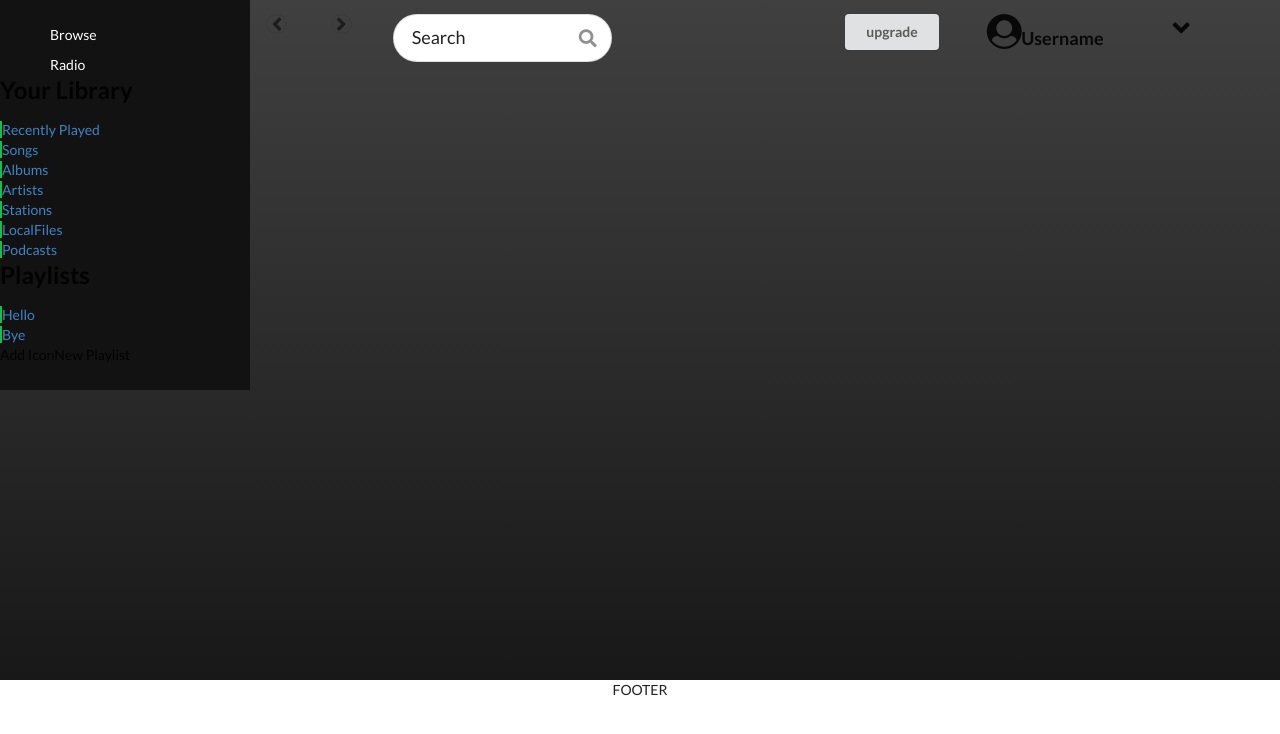
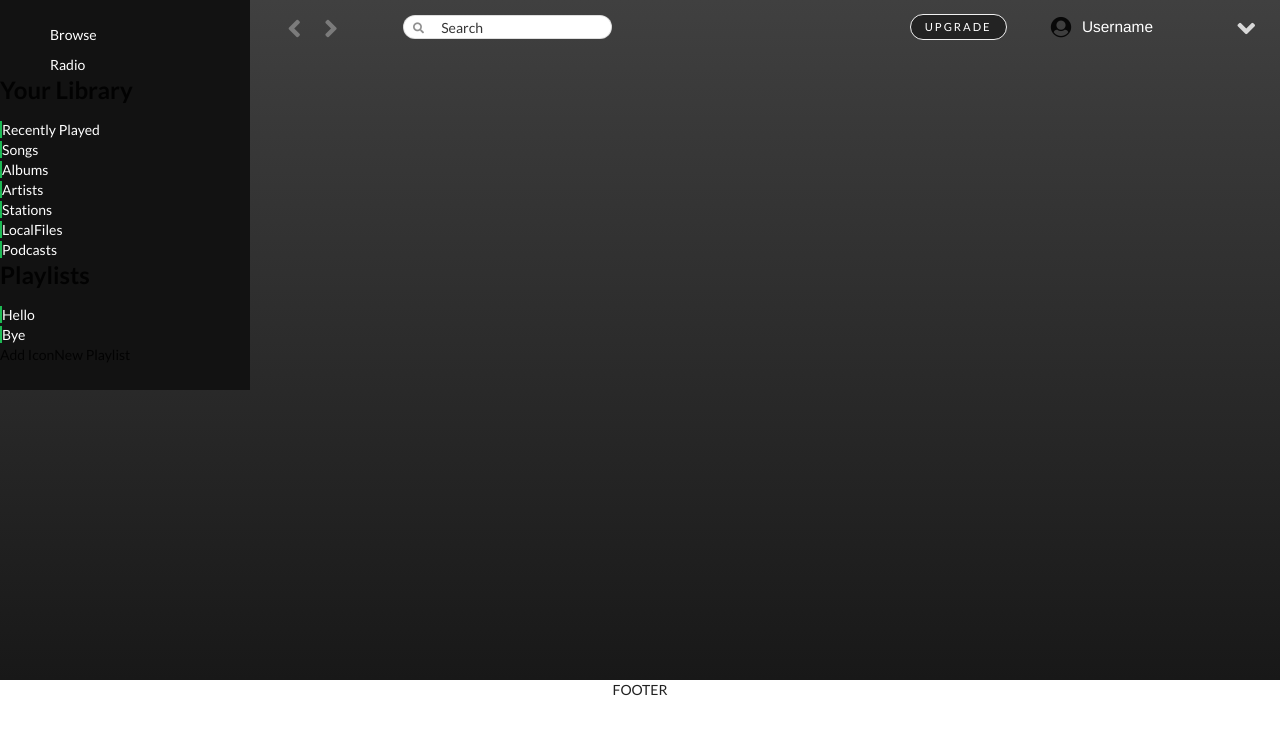
Before and after one commit to JoyBoy-369/spotify-clone, a React (Create React App) app: page /landing in a window 1280 px wide. Shown: the top 734 px of the page. Built offline with nearby package versions, Linux system fonts and the light colour scheme.

Commit message:
css styling for header component

```diff
--- a/src/components/Button/index.js
+++ b/src/components/Button/index.js
@@ -3,7 +3,7 @@ import PropTypes from 'prop-types';
 import "./style.css";
 
 const Button = props =>
-  <button className={`${props.btnStyle} ui button `} onClick={props.clickHandle}>
+  <button className={`${props.btnStyle}`} onClick={props.clickHandle}>
   {props.children}
   </button>;
 
--- a/src/components/Button/style.css
+++ b/src/components/Button/style.css
@@ -6,41 +6,42 @@
   border-radius: 200px;
   border: 0;
   text-transform: uppercase;
+  box-shadow:none;
+  transition: all 0.1s;
 }
 
+#root .btn:hover{
+  transform: scale(1.1);
+}
 /*facebook button*/
 #root .btn.btn-social-fb {
   padding: 10px 50px;
-  background-color: #3b5998;
-  transition: transform 0.2s, background-color 0.2s;
+  background-color: rgb(59, 89, 152);
 }
 
-.btn.btn-social-fb:hover,
-.btn.btn-social-fb:active {
-  transform: scale(1.1);
+#root .btn.btn-social-fb:hover,
+#root .btn.btn-social-fb:active {
   background-color: rgb(55, 98, 186);
 }
 
 /*login button*/
 #root .btn.btn-login {
   background-color: rgb(29, 185, 84);
-  transition: transform 0.2s, background-color 0.2s;
 }
 
-.btn.btn-login:hover,
-.btn.btn-login:active {
-  transform: scale(1.1);
+#root .btn.btn-login:hover,
+#root .btn.btn-login:active {
   background-color: rgb(30, 215, 96);
 }
 
-/*navigation*/
-
-.navigation__btn--forward::before{
- content:"\003e";
+/*upgrade button*/
+#root .header__btn--upgrade{
+  border:1px solid rgb(240,240,240);
+  border-radius: 100px;
+  padding: 0.4rem 1rem;
+  font-size: 0.8rem;
+  letter-spacing:2px;
+  font-weight: 100;
+  font-family: 'Lato','Helvetica Neue',Arial,Helvetica,sans-serif;
+  background-color: rgb(35,35,35);
 }
-
-.navigation__btn--back::before {
-  content:"\003c";
-}
-
-/*upgrade button*/
--- a/src/components/NavigationButton/index.js
+++ b/src/components/NavigationButton/index.js
@@ -1,13 +1,14 @@
 import React from 'react';
 import {Link} from 'react-router-dom';
-import Button from 'components/Button';
+
+import './style.css';
 
 class NavigationButton extends React.Component{
 
     render(){
         return(
             <Link to="/login">
-            <button class="circular ui  basic icon button">
+            <button class="ui button navigation__btn">
             <i class={`${this.props.icon}`}></i>
             </button>
             </Link>
--- a/src/components/NavigationButton/style.css
+++ b/src/components/NavigationButton/style.css
@@ -0,0 +1,19 @@
+#root .navigation__btn{
+    padding:0;
+    border:none;
+    background: transparent;
+    color:rgb(139,139,139);
+  }
+
+#root .active{
+    color:rgb(255,255,255);
+  }
+
+  #root .navigation__icon{
+      margin:0;
+      padding:0;
+  }
+
+  #root .navigation__icon--active{
+    color:rgb(255,255,255);
+}
--- /dev/null
+++ b/src/scenes/LandingContainer/components/MainContent/components/Header/components/Menu/index.js
@@ -0,0 +1,16 @@
+import React from 'react';
+import {Link} from 'react-router-dom';
+import Button from 'components/Button';
+
+class Menu extends React.Component{
+
+    render(){
+        return(
+            <button class="circular ui  basic icon button">
+            <i class={`${this.props.icon}`}></i>
+            </button>
+        )
+    }
+}
+
+export default Menu
--- a/src/scenes/LandingContainer/components/MainContent/components/Header/components/Profile/index.js
+++ b/src/scenes/LandingContainer/components/MainContent/components/Header/components/Profile/index.js
@@ -2,9 +2,10 @@ import React from 'react';
 import './style.css';
 
 const Profile=(_)=>
-<div className="ui two column padded grid profile">
- <i className="big user circle icon"/>
+<div className="ui two column middle aligned padded grid">
+ <i className="large user circle icon"/>
 <span className="profile__text">Username</span>
+
 </div>
 
 export default Profile
--- a/src/scenes/LandingContainer/components/MainContent/components/Header/components/Profile/style.css
+++ b/src/scenes/LandingContainer/components/MainContent/components/Header/components/Profile/style.css
@@ -2,8 +2,10 @@
     position:relative;
 }
 
-.profile__text{
-    position: absolute;
-    bottom:0;
-    left:2.5rem;
+#root .profile__text{
+   font-size: 1.1rem;
+   font-weight: 300;
+   color:rgb(255,255,255);
+   text-overflow:ellipsis;
+   font-family:'Helvetica Neue',Arial,Helvetica,sans-serif;
 }
--- a/src/scenes/LandingContainer/components/MainContent/components/Header/components/SearchBar/index.js
+++ b/src/scenes/LandingContainer/components/MainContent/components/Header/components/SearchBar/index.js
@@ -1,7 +1,25 @@
 import React from 'react';
+
+import './style.css';
 
 class SearchBar extends React.Component{
 
+    render(){
+        return(
+            <div className="ui fluid search">
+            <div className="ui left icon mini input">
+            <i className="search icon" />
+              <input
+                className="prompt search-bar"
+                type="text"
+                placeholder="Search"
+                value="Search"
+                onChange=""
+              />
+            </div>
+            </div>
+        )
+    }
 }
 
 export default SearchBar
--- /dev/null
+++ b/src/scenes/LandingContainer/components/MainContent/components/Header/components/SearchBar/style.css
@@ -0,0 +1,7 @@
+#root .search-bar{
+    padding:0.2rem;
+    font-weight:100;
+    font-size: 1rem;
+    color:rgb(54,54,54);
+    font-family:'Lato','Helvetica Neue',Arial,Helvetica,sans-serif;
+}
--- a/src/scenes/LandingContainer/components/MainContent/components/Header/index.js
+++ b/src/scenes/LandingContainer/components/MainContent/components/Header/index.js
@@ -1,9 +1,9 @@
 import React from 'react';
 import NavigationButton from 'components/NavigationButton';
-//import SearchBar from './components/SearchBar';
+import SearchBar from './components/SearchBar';
 import Button from 'components/Button';
 import Profile from './components/Profile';
-//import Menu from './components/Menu';
+import Menu from './components/Menu';
 
 import './style.css';
 
@@ -12,36 +12,23 @@ class Header extends React.Component{
     render(){
         const matchPath=this.props.pathname;
         return(
-          <div className="ui padded grid header">
-          <div className="column">
-          <NavigationButton icon="large angle left icon"></NavigationButton>
-          </div>
-          <div className="column">
-          <NavigationButton icon="large angle right icon"></NavigationButton>
+          <div className="ui padded middle aligned grid">
+          <div className="two wide column">
+          <NavigationButton icon="big angle left icon navigation__icon"></NavigationButton>
+          <NavigationButton icon="big angle right icon navigation__icon"></NavigationButton>
           </div>
           <div className="four wide column">
-          <div className="ui fluid search">
-          <div className="ui icon input">
-            <input
-              className="prompt"
-              type="text"
-              placeholder="Search"
-              value="Search"
-              onChange=""
-            />
-            <i className="search icon" />
+          <SearchBar></SearchBar>
           </div>
-          </div>
-          </div>
-          <div className="three wide column"></div>
+          <div className="four wide column"></div>
           <div className="two wide column">
-          <Button btnStyle="header__btn--upgrade">upgrade</Button>
+          <Button btnStyle="tiny btn header__btn--upgrade">upgrade</Button>
           </div>
           <div className="three wide column">
           <Profile></Profile>
           </div>
-          <div className="column">
-          <i className="large down angle icon"></i>
+          <div className="column ">
+            <NavigationButton icon="big down angle icon navigation__icon navigation__icon--active"></NavigationButton>
           </div>
           </div>
         )
```
Also changed, not shown: src/scenes/LandingContainer/components/MainContent/components/Header/components/Menu/style.css (added).
